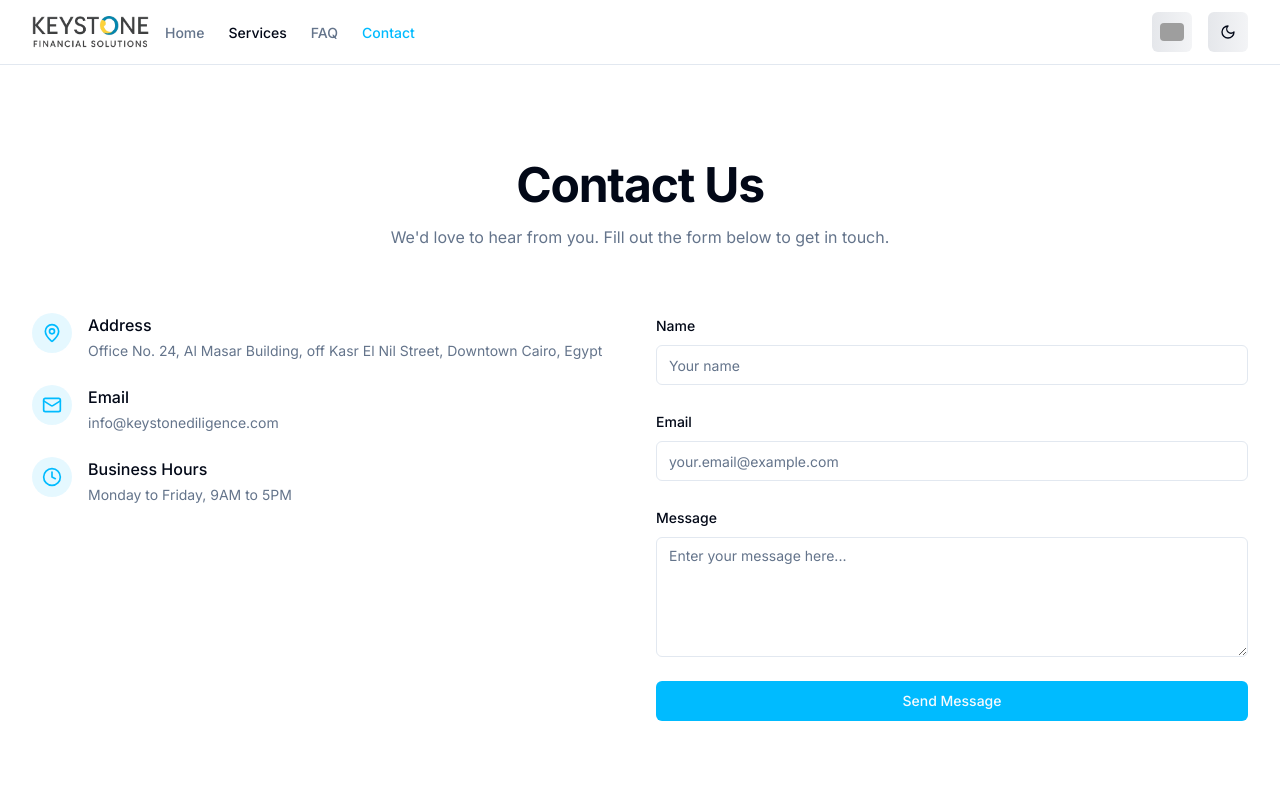
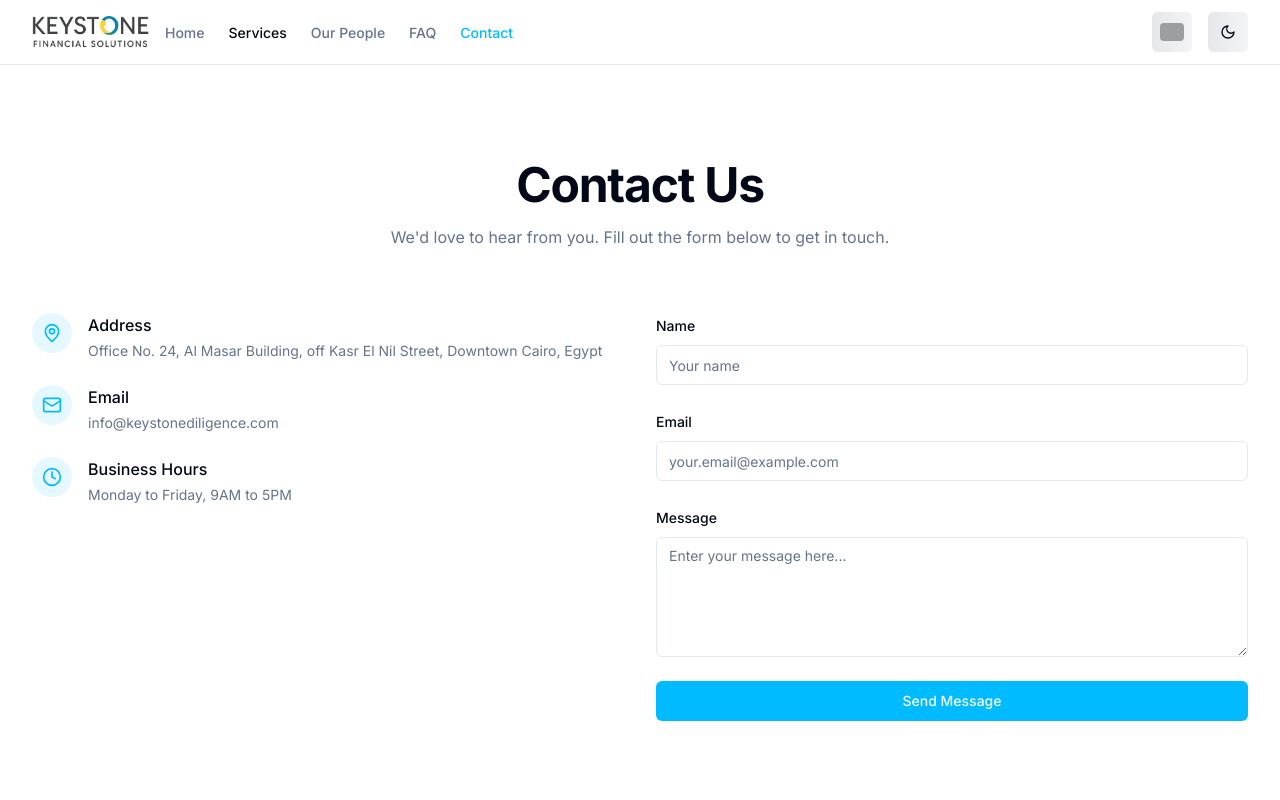
Before and after one commit to AhmedEhab1995/Keystone, a Next.js app: page /contact in a window 1280 px wide. Shown: the top 800 px of the page. Built offline with nearby package versions, Linux system fonts and the light colour scheme; grey boxes are pictures that could not be loaded.

Commit message:
Added our people to navbar

```diff
--- a/components/navbar.tsx
+++ b/components/navbar.tsx
@@ -74,6 +74,17 @@ export default function Navbar() {
                   </Link>
                 </div>
               </div>
+            </li>
+            <li>
+              <Link
+                href="/about/our-team"
+                className={cn(
+                  "text-sm font-medium transition-colors hover:text-primary",
+                  isActive("/about/our-team") ? "text-primary" : "text-muted-foreground",
+                )}
+              >
+                {t.nav.ourPeople}
+              </Link>
             </li>
             <li>
               <Link
@@ -209,6 +220,16 @@ export default function Navbar() {
                 </DropdownMenuContent>
               </DropdownMenu>
               <Link
+                href="/about/our-team"
+                className={cn(
+                  "text-sm font-medium transition-colors hover:text-primary",
+                  isActive("/about/our-team") ? "text-primary" : "text-muted-foreground",
+                )}
+                onClick={() => setIsOpen(false)}
+              >
+                {t.nav.ourPeople}
+              </Link>
+              <Link
                 href="/faq"
                 className={cn(
                   "text-sm font-medium transition-colors hover:text-primary",
--- a/lib/translations/ar.ts
+++ b/lib/translations/ar.ts
@@ -20,6 +20,7 @@ export const ar = {
     monitoringPlus: "المراقبة بلس",
     faq: "الأسئلة الشائعة",
     contact: "اتصل بنا",
+    ourPeople: "فريقنا",
     ourTeam: "فريقنا",
     ourHistory: "تاريخنا",
   },
--- a/lib/translations/en.ts
+++ b/lib/translations/en.ts
@@ -20,6 +20,7 @@ export const en = {
     monitoringPlus: "Monitoring Plus",
     faq: "FAQ",
     contact: "Contact",
+    ourPeople: "Our People",
     ourTeam: "Our Team",
     ourHistory: "Our History",
   },
```
